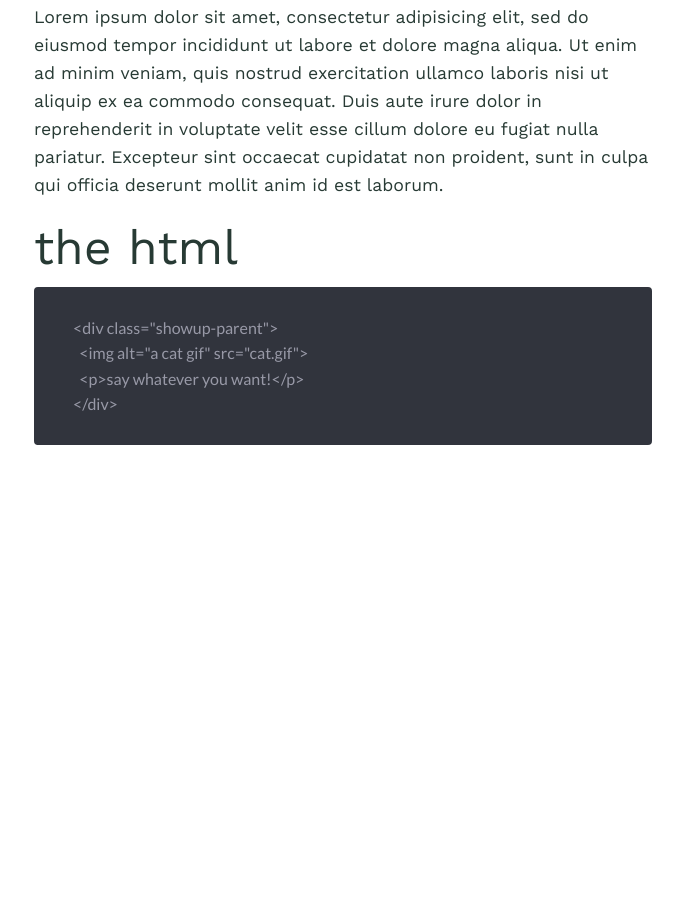
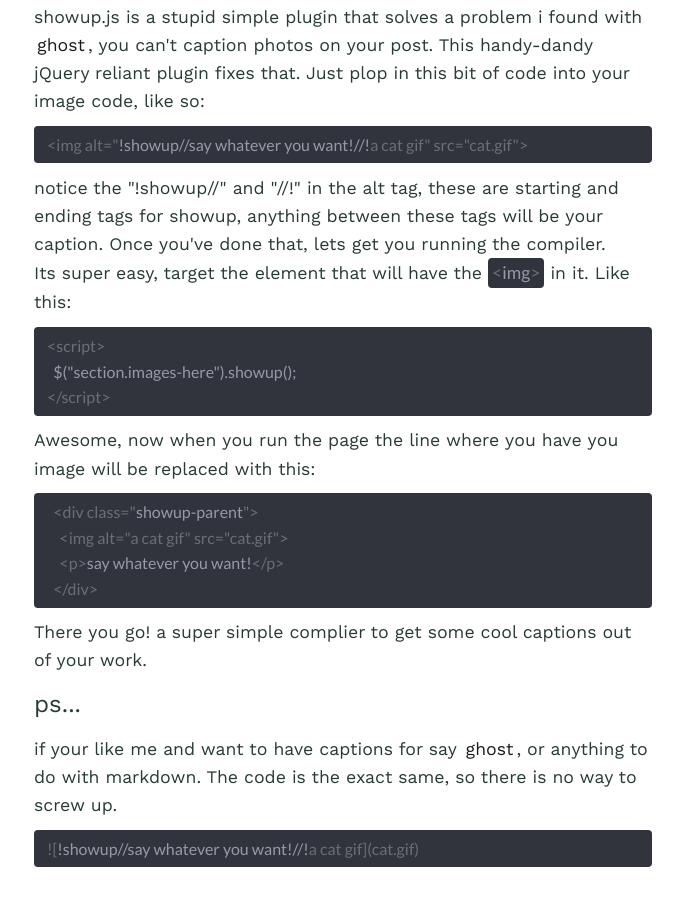
Before and after one commit to DanielTamkin/showup.js, a plain HTML site: page index.html in a window 1280 px wide. Shown: the part 642-1541 px from the top of the page, without its empty margins (472-1155 px from the left). Before the commit the page ends 1119 px from the top, so only its background shows below. Drawn offline with Linux system fonts and the light colour scheme.

Commit message:
Wrote up install and such, added new code.code styles, cleaned up code.

```diff
--- a/assets/css/reset.css
+++ b/assets/css/reset.css
@@ -120,15 +120,26 @@ body{/*font-family: 'Montserrat', sans-serif;*/}
 			transition: all 100ms ease-in-out;
 		}
 /*code*/
+	code.code{
+		padding:1px 4px;
+	}
+	code.code.full{
+		width:100%;
+	}
 	code.code.atom{
-		width:100%;
+		display:inline-block;
+		background:#31343d;
+		border-radius:4px;
+		color:#687073;
+		font-family:'Lato';
+	}
+	code.code.atom.full{
+		padding:4px 11px;
 		box-sizing:border-box;
 		border:2px solid #31343d;
-		border-radius:4px;
-		display:inline-block;
-		background:#31343d;
+	}
+	code.code.atom span{
 		color:#9899a7;
-		font-family:'Lato';
 	}
 /*Social icons*/
 	section.social{font-family: 'Socicon';}
--- a/assets/css/style.css
+++ b/assets/css/style.css
@@ -106,6 +106,9 @@ p a{
     line-height:1.6;
   }
 
+  #site-body section.left section.body h2{
+    margin:11px 0px;
+  }
   #site-body section.left section.body p{
     margin:0.6em 0;
   }
--- a/index.html
+++ b/index.html
@@ -42,20 +42,51 @@
       <h1>Install</h1>
       <div class="ghostb-cmd">git clone <span>git://github.com/DanielTamkin/shimThis.js.git</span></div>
       <p>
-        Lorem ipsum dolor sit amet, consectetur adipisicing elit, sed do eiusmod tempor incididunt ut labore et dolore magna aliqua. Ut enim ad minim veniam, quis nostrud exercitation ullamco laboris nisi ut aliquip ex ea commodo consequat. Duis aute irure dolor in reprehenderit in voluptate velit esse cillum dolore eu fugiat nulla pariatur. Excepteur sint occaecat cupidatat non proident, sunt in culpa qui officia deserunt mollit anim id est laborum.
-
+        showup.js is a stupid simple plugin that solves a problem
+        i found with <a href="http://ghost.org">ghost</a>, you can't
+        caption photos on your post.
+        This handy-dandy jQuery reliant plugin fixes that.
+        Just plop in this bit of code into your image code, like so:
       </p>
-      <h1>the html</h1>
-      <code class="code atom">
-        <pre class="wrapper">
-
-            &lt;div class=&quot;showup-parent&quot;&gt;
-              &lt;img alt=&quot;a cat gif&quot; src=&quot;cat.gif&quot;&gt;
-              &lt;p&gt;say whatever you want!&lt;/p&gt;
-            &lt;/div&gt;
-        </pre>
+      <code class="code atom full">
+        &lt;img alt=&quot;<span>!showup//say whatever you want!//!</span>a cat gif&quot; src=&quot;cat.gif&quot;&gt;
       </code>
-    </section>
+      <p>
+        notice the "!showup//" and "//!" in the alt tag, these are starting and ending tags for
+        showup, anything between these tags will be your caption. Once you've done that,
+        lets get you running the compiler. </br>
+        Its super easy, target the element that will have
+        the <code class="code atom">&lt;<span>img</span>&gt;</code> in it. Like this:
+      </p>
+      <code class="code atom full">
+<pre>
+&lt;script&gt;
+  <span>$(&quot;section.images-here&quot;).showup();</span>
+&lt;/script&gt;
+</pre>
+      </code>
+      <p>
+        Awesome, now when you run the page the line where you have you image will be replaced with this:
+      </p>
+      <code class="code atom full">
+<pre>
+  &lt;div class=&quot;<span>showup-parent</span>&quot;&gt;
+    &lt;img alt=&quot;a cat gif&quot; src=&quot;cat.gif&quot;&gt;
+    &lt;p&gt;<span>say whatever you want!</span>&lt;/p&gt;
+  &lt;/div&gt;
+</pre>
+      </code>
+      <p>
+        There you go! a super simple complier to get some cool captions out of your work.
+      </p>
+      <h2>ps...</h2>
+      <p>
+        if your like me and want to have captions for say <a href="http://ghost.org">ghost</a>,
+        or anything to do with markdown. The code is the exact same, so there is no way to screw up.
+      </p>
+      <code class="code atom full">
+        ![<span>!showup//say whatever you want!//!</span>a cat gif](cat.gif)
+      </code>
   </section>
 </div>
 <script>
```
Also changed, not shown: blackwash.txt (added).
